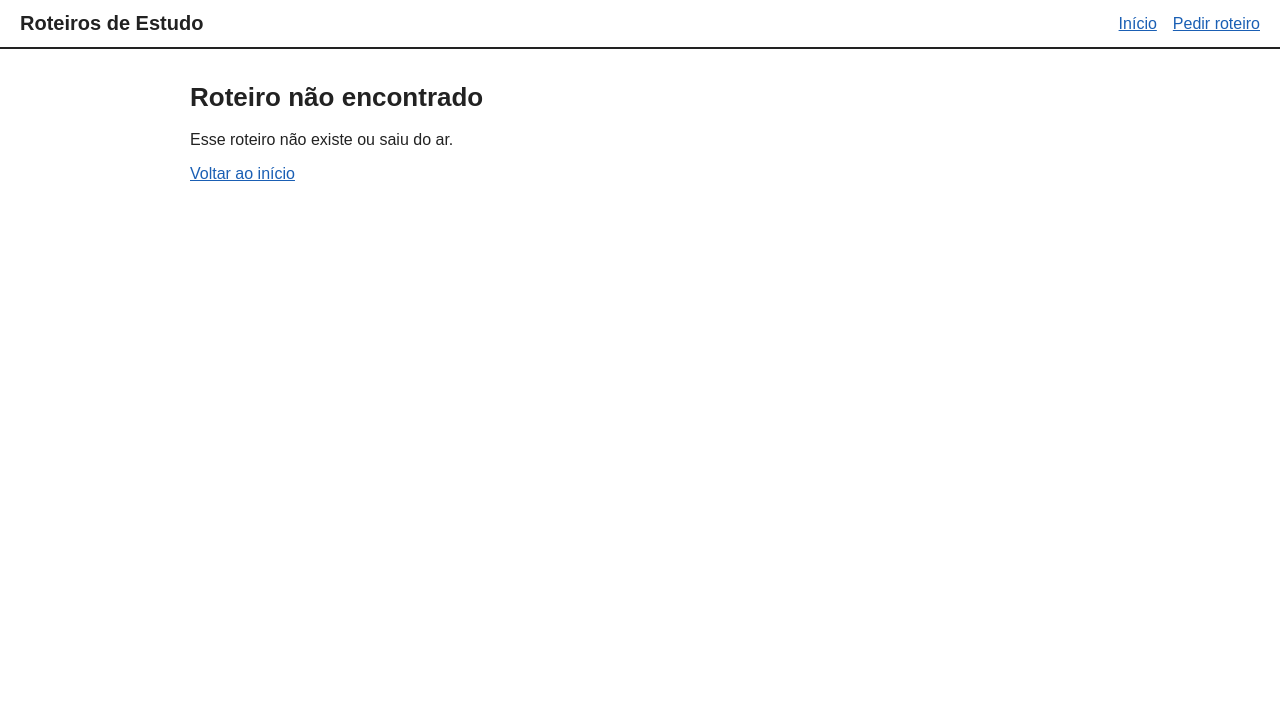
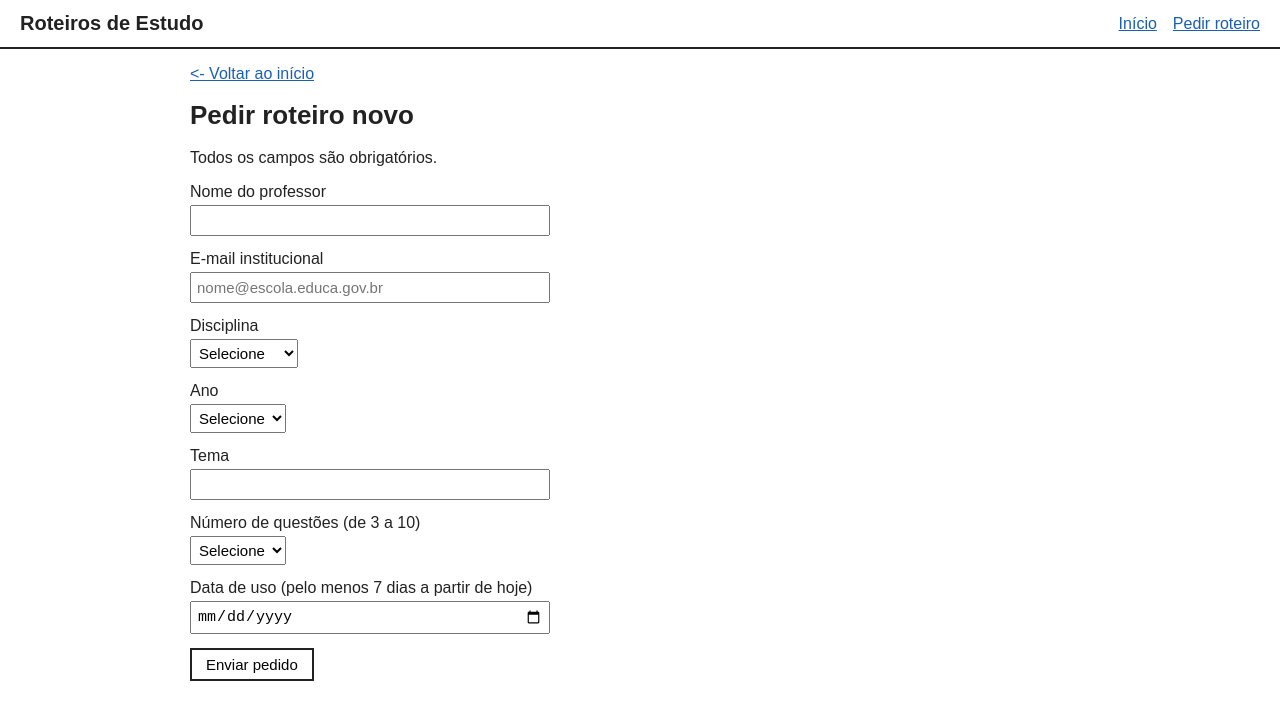
Before and after one commit to eduardo-martinho/roteiros-de-estudo, a Next.js app: page /pedido in a window 1280 px wide. Before the commit this address had no page. Shown: the top 720 px of the page. Built offline with nearby package versions, Linux system fonts and the light colour scheme.

Commit message:
Adiciona o formulário de pedido

```diff
--- a/app/globals.css
+++ b/app/globals.css
@@ -113,3 +113,30 @@ select {
   padding: 4px 12px 12px;
   border: 1px dashed #777777;
 }
+
+.formulario div {
+  margin-bottom: 14px;
+}
+
+.formulario label {
+  display: block;
+  margin-bottom: 4px;
+}
+
+.formulario input {
+  font-size: 15px;
+  padding: 5px;
+  width: 100%;
+  max-width: 360px;
+  box-sizing: border-box;
+}
+
+.erro {
+  color: #b00020;
+  margin: 4px 0 0;
+}
+
+.sucesso {
+  padding: 10px 14px;
+  border: 2px solid #1d6b2f;
+}
--- /dev/null
+++ b/app/pedido/page.js
@@ -0,0 +1,16 @@
+import Link from "next/link";
+import FormularioPedido from "../../components/FormularioPedido";
+
+const disciplinas = ["Matemática", "Português", "Ciências", "História"];
+const anos = [6, 7, 8, 9];
+
+export default function PaginaPedido() {
+  return (
+    <div>
+      <Link href="/">&lt;- Voltar ao início</Link>
+      <h1>Pedir roteiro novo</h1>
+      <p>Todos os campos são obrigatórios.</p>
+      <FormularioPedido disciplinas={disciplinas} anos={anos} />
+    </div>
+  );
+}
--- /dev/null
+++ b/components/FormularioPedido.js
@@ -0,0 +1,107 @@
+"use client";
+
+import { useState } from "react";
+import { validarPedido, formatarData, dataBrasileira } from "../lib/pedido";
+
+export default function FormularioPedido({ disciplinas, anos }) {
+  const [nome, setNome] = useState("");
+  const [email, setEmail] = useState("");
+  const [disciplina, setDisciplina] = useState("");
+  const [ano, setAno] = useState("");
+  const [tema, setTema] = useState("");
+  const [numeroQuestoes, setNumeroQuestoes] = useState("");
+  const [dataUso, setDataUso] = useState("");
+  const [erros, setErros] = useState({});
+  const [enviado, setEnviado] = useState(false);
+
+  const opcoesQuestoes = [3, 4, 5, 6, 7, 8, 9, 10];
+
+  function enviar(evento) {
+    evento.preventDefault();
+    const pedido = { nome, email, disciplina, ano, tema, numeroQuestoes, dataUso };
+    const novosErros = validarPedido(pedido, formatarData(new Date()));
+    setErros(novosErros);
+    setEnviado(Object.keys(novosErros).length === 0);
+  }
+
+  if (enviado) {
+    return (
+      <div className="sucesso">
+        <p>Pedido conferido. Por enquanto ele não é enviado para a equipe.</p>
+        <p>
+          {nome} ({email}) pediu um roteiro de {disciplina} para o {ano}º ano sobre "{tema}", com {numeroQuestoes} questões, para usar em {dataBrasileira(dataUso)}.
+        </p>
+        <button onClick={() => setEnviado(false)}>Fazer outro pedido</button>
+      </div>
+    );
+  }
+
+  return (
+    <form onSubmit={enviar} noValidate className="formulario">
+      <div>
+        <label htmlFor="nome">Nome do professor</label>
+        <input id="nome" type="text" value={nome} onChange={(evento) => setNome(evento.target.value)} />
+        {erros.nome && <p className="erro">{erros.nome}</p>}
+      </div>
+
+      <div>
+        <label htmlFor="email">E-mail institucional</label>
+        <input id="email" type="email" placeholder="nome@escola.educa.gov.br" value={email} onChange={(evento) => setEmail(evento.target.value)} />
+        {erros.email && <p className="erro">{erros.email}</p>}
+      </div>
+
+      <div>
+        <label htmlFor="disciplina">Disciplina</label>
+        <select id="disciplina" value={disciplina} onChange={(evento) => setDisciplina(evento.target.value)}>
+          <option value="">Selecione</option>
+          {disciplinas.map((nomeDisciplina) => (
+            <option key={nomeDisciplina} value={nomeDisciplina}>
+              {nomeDisciplina}
+            </option>
+          ))}
+        </select>
+        {erros.disciplina && <p className="erro">{erros.disciplina}</p>}
+      </div>
+
+      <div>
+        <label htmlFor="ano">Ano</label>
+        <select id="ano" value={ano} onChange={(evento) => setAno(evento.target.value)}>
+          <option value="">Selecione</option>
+          {anos.map((numero) => (
+            <option key={numero} value={numero}>
+              {numero}º ano
+            </option>
+          ))}
+        </select>
+        {erros.ano && <p className="erro">{erros.ano}</p>}
+      </div>
+
+      <div>
+        <label htmlFor="tema">Tema</label>
+        <input id="tema" type="text" value={tema} onChange={(evento) => setTema(evento.target.value)} />
+        {erros.tema && <p className="erro">{erros.tema}</p>}
+      </div>
+
+      <div>
+        <label htmlFor="questoes">Número de questões (de 3 a 10)</label>
+        <select id="questoes" value={numeroQuestoes} onChange={(evento) => setNumeroQuestoes(evento.target.value)}>
+          <option value="">Selecione</option>
+          {opcoesQuestoes.map((numero) => (
+            <option key={numero} value={numero}>
+              {numero}
+            </option>
+          ))}
+        </select>
+        {erros.numeroQuestoes && <p className="erro">{erros.numeroQuestoes}</p>}
+      </div>
+
+      <div>
+        <label htmlFor="data">Data de uso (pelo menos 7 dias a partir de hoje)</label>
+        <input id="data" type="date" value={dataUso} onChange={(evento) => setDataUso(evento.target.value)} />
+        {erros.dataUso && <p className="erro">{erros.dataUso}</p>}
+      </div>
+
+      <button type="submit">Enviar pedido</button>
+    </form>
+  );
+}
--- /dev/null
+++ b/lib/pedido.js
@@ -0,0 +1,59 @@
+const DOMINIO = "@escola.educa.gov.br";
+const UM_DIA = 1000 * 60 * 60 * 24;
+
+export function diasEntre(dataInicial, dataFinal) {
+  return (new Date(dataFinal) - new Date(dataInicial)) / UM_DIA;
+}
+
+export function formatarData(data) {
+  const mes = String(data.getMonth() + 1).padStart(2, "0");
+  const dia = String(data.getDate()).padStart(2, "0");
+  return data.getFullYear() + "-" + mes + "-" + dia;
+}
+// transforma a data para o modelo brasileiro
+export function dataBrasileira(texto) {
+  const partes = texto.split("-");
+  return partes[2] + "/" + partes[1] + "/" + partes[0];
+}
+
+export function validarPedido(pedido, hoje) {
+  const erros = {};
+
+  if (pedido.nome.trim() === "") {
+    erros.nome = "Informe o seu nome.";
+  }
+
+  const email = pedido.email.trim().toLowerCase();
+  if (email === "") {
+    erros.email = "Informe o seu e-mail institucional.";
+  } else if (!email.endsWith(DOMINIO) || email.length === DOMINIO.length) {
+    erros.email = "O e-mail precisa terminar em " + DOMINIO + ".";
+  }
+
+  if (pedido.disciplina === "") {
+    erros.disciplina = "Escolha a disciplina.";
+  }
+
+  if (pedido.ano === "") {
+    erros.ano = "Escolha o ano.";
+  }
+
+  if (pedido.tema.trim() === "") {
+    erros.tema = "Informe o tema do roteiro.";
+  }
+
+  const questoes = Number(pedido.numeroQuestoes);
+  if (pedido.numeroQuestoes === "") {
+    erros.numeroQuestoes = "Escolha o número de questões.";
+  } else if (questoes < 3 || questoes > 10) {
+    erros.numeroQuestoes = "O número de questões precisa ser de 3 a 10.";
+  }
+
+  if (pedido.dataUso === "") {
+    erros.dataUso = "Informe a data em que vai usar o roteiro.";
+  } else if (diasEntre(hoje, pedido.dataUso) < 7) {
+    erros.dataUso = "A data precisa ser pelo menos 7 dias depois de hoje, porque a revisão leva uma semana.";
+  }
+
+  return erros;
+}
```
Also changed, not shown: 1 other file (tests, documents, lock files or other folders).
